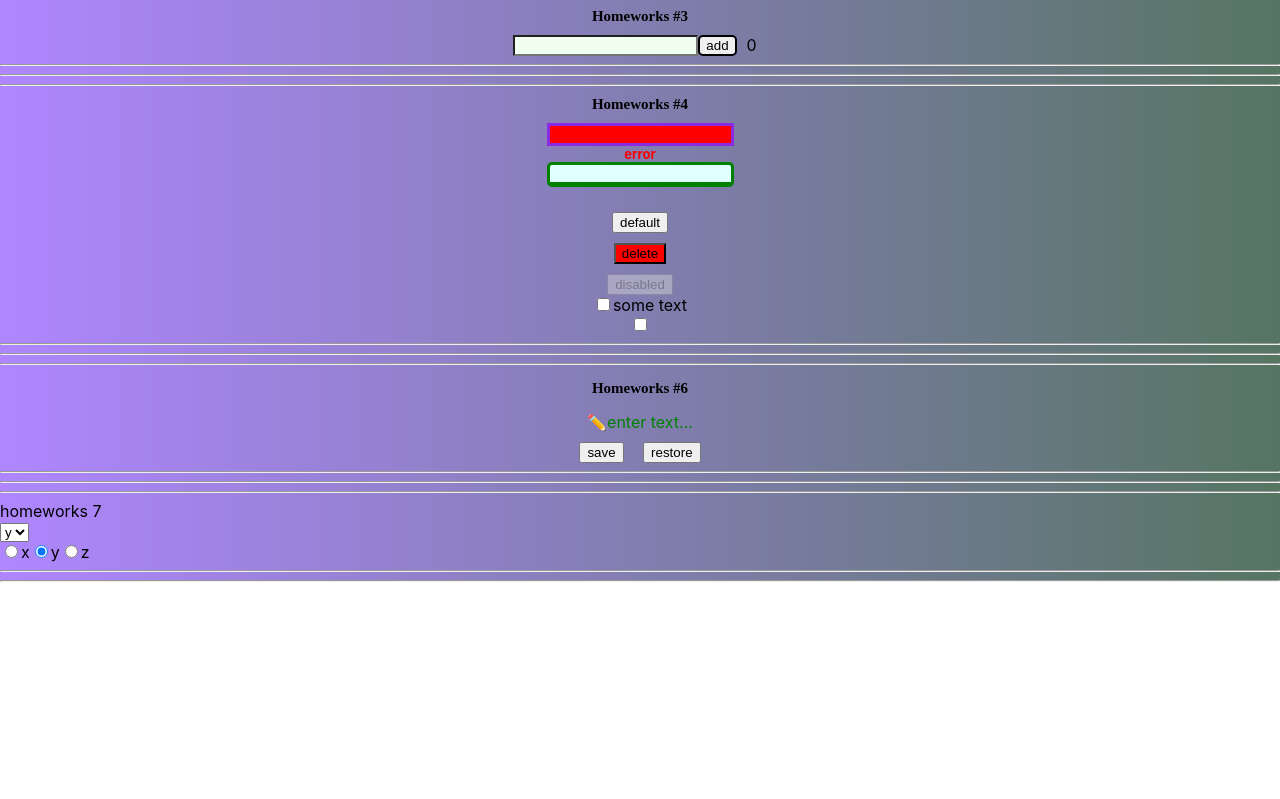
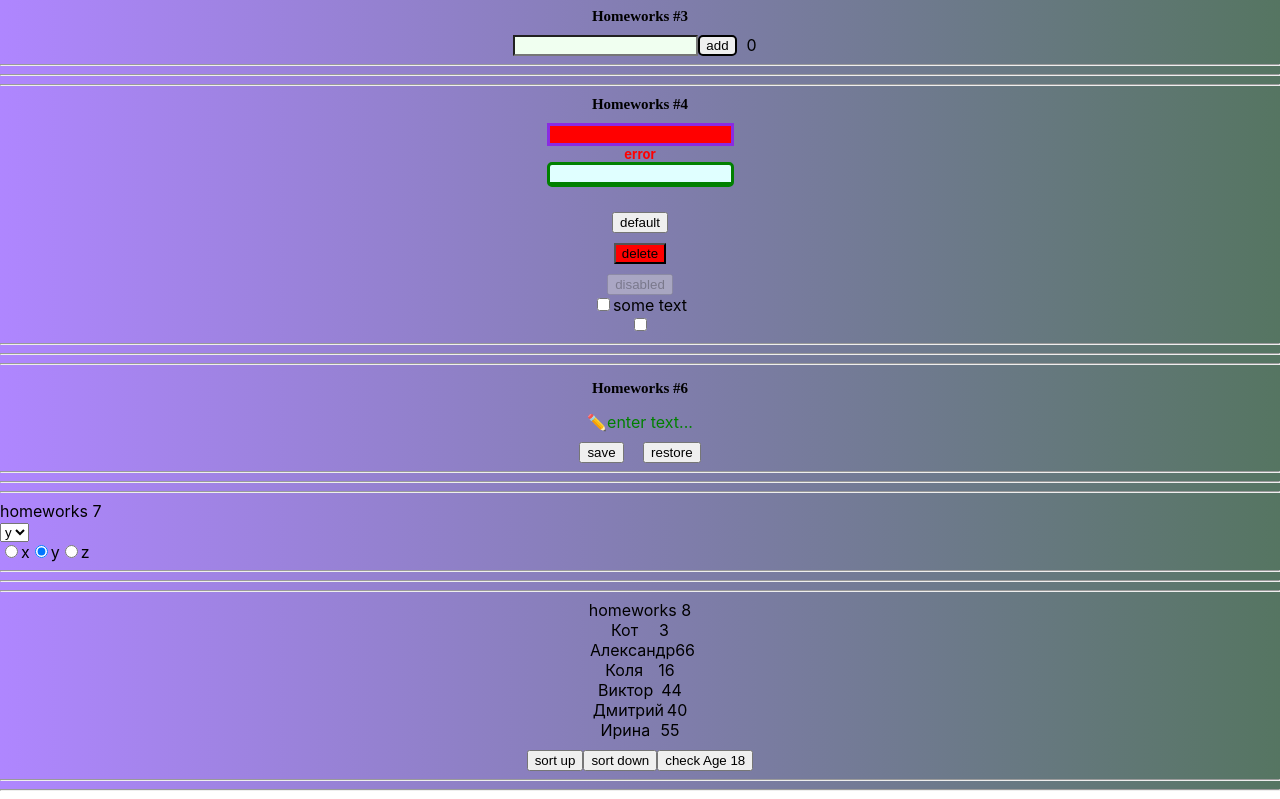
Before and after one commit to evgeny3322/simple-react-homeworks, a React (Create React App) app: page /#/pre-junior in a window 1280 px wide. Shown: the part 431-1230 px from the top of the page. Before the commit the page ends 1021 px from the top, so only its background shows below. Built offline with nearby package versions, Linux system fonts and the light colour scheme.

Commit message:
add hw 8

```diff
--- a/src/p2-homeworks/h5/Header.tsx
+++ b/src/p2-homeworks/h5/Header.tsx
@@ -1,5 +1,4 @@
 import React, {useState} from 'react'
-import s from './HW5.module.css'
 import './Sidebar.css'
 import {NavLink, useLocation, useNavigate, useParams} from 'react-router-dom'
 import {PATH} from "./Routes";
--- a/src/p2-homeworks/h5/Sidebar.css
+++ b/src/p2-homeworks/h5/Sidebar.css
@@ -87,3 +87,7 @@ Note: Beware of modifying this element as it can break the animations - you shou
 .link {
     color: red;
 }
+
+.error{
+    text-align: center;
+}
--- a/src/p2-homeworks/h5/pages/Error404.tsx
+++ b/src/p2-homeworks/h5/pages/Error404.tsx
@@ -1,8 +1,8 @@
 import React from 'react'
-
+import '../Sidebar.css'
 function Error404() {
     return (
-        <div>
+        <div className='error'>
             <div>404</div>
             <div>Page not found!</div>
             <div>—ฅ/ᐠ.̫ .ᐟ\ฅ—</div>
--- a/src/p2-homeworks/h5/pages/PreJunior.tsx
+++ b/src/p2-homeworks/h5/pages/PreJunior.tsx
@@ -5,6 +5,7 @@ import HW3 from '../../h3/HW3'
 import HW4 from '../../h4/HW4'
 import HW6 from "../../h6/HW6";
 import HW7 from "../../h7/HW7";
+import HW8 from "../../h8/HW8";
 
 function PreJunior() {
     return (
@@ -15,7 +16,7 @@ function PreJunior() {
             <HW4/>
             <HW6/>
             <HW7/>
-
+            <HW8/>
         </div>
     )
 }
--- /dev/null
+++ b/src/p2-homeworks/h8/HW8.tsx
@@ -0,0 +1,58 @@
+import React, {useState} from 'react'
+import {homeWorkReducer} from './bll/homeWorkReducer'
+import SuperButton from '../h4/common/c2-SuperButton/SuperButton'
+
+export type UserType = {
+    _id: number
+    name: string
+    age: number
+}
+
+const initialPeople = [
+    {_id: 0, name: 'Кот', age: 3},
+    {_id: 1, name: 'Александр', age: 66},
+    {_id: 2, name: 'Коля', age: 16},
+    {_id: 3, name: 'Виктор', age: 44},
+    {_id: 4, name: 'Дмитрий', age: 40},
+    {_id: 5, name: 'Ирина', age: 55},
+]
+
+function HW8() {
+    const [people, setPeople] = useState<UserType[]>(initialPeople) // need to fix any
+
+    const finalPeople = people.map((p: UserType) => (
+        <div
+            key={p._id}
+        >
+            <div style={{display: "flex", justifyContent: "space-evenly", width: "100px", margin: "auto"}}>
+                <span>{p.name}</span>
+                <span>{p.age}</span>
+            </div>
+        </div>
+    ))
+
+    const sortUp = () => setPeople(homeWorkReducer(initialPeople, {type: 'sort', payload: 'up'}))
+    const sortDown = () => setPeople(homeWorkReducer(initialPeople, {type: 'sort', payload: 'down'}))
+    const checkAge18 = () => setPeople(homeWorkReducer(initialPeople, {type: 'check', payload: 18}))
+
+    return (
+        <div style={{textAlign: "center"}}>
+            <hr/>
+            homeworks 8
+
+            {finalPeople}
+            <div style={{display: "flex", justifyContent: "center"}}>
+                <div><SuperButton onClick={sortUp}>sort up</SuperButton></div>
+                <div><SuperButton onClick={sortDown}>sort down</SuperButton></div>
+                <div><SuperButton onClick={checkAge18}>check Age 18</SuperButton></div>
+            </div>
+
+            <hr/>
+            {/*для личного творчества, могу проверить*/}
+            {/*<AlternativePeople/>*/}
+            <hr/>
+        </div>
+    )
+}
+
+export default HW8
--- /dev/null
+++ b/src/p2-homeworks/h8/bll/homeWorkReducer.ts
@@ -0,0 +1,34 @@
+import { UserType } from "../HW8"
+
+type SortUpAT = {
+    type: 'sort',
+    payload: 'up'
+}
+type SortDownAT = {
+    type: 'sort',
+    payload: 'down'
+}
+type CheckAge18AT = {
+    type: 'check',
+    payload: 18
+}
+type ActionsType = SortUpAT | SortDownAT | CheckAge18AT
+
+export const homeWorkReducer = (state: Array<UserType>, action: ActionsType): Array<UserType> => { // need to fix any
+    switch (action.type) {
+        case 'sort': {
+            const newState = [...state]
+            action.payload === 'up'
+                ?
+                newState.sort((a: UserType, b: UserType) => a.name > b.name ? 1 : -1)
+                :
+                newState.sort((a: UserType, b: UserType) => a.name < b.name ? 1 : -1)
+            return newState
+        }
+        case 'check': {
+            return [...state].filter((el: UserType) => el.age > action.payload)
+        }
+        default:
+            return state
+    }
+}
```
Also changed, not shown: src/p2-homeworks/h9/AlternativeClock.tsx (added, +13 -0 lines), src/p2-homeworks/h9/Clock.tsx (added, +52 -0 lines), src/p2-homeworks/h9/HW9.tsx (added, +21 -0 lines), 1 other file (tests, documents, lock files or other folders).
